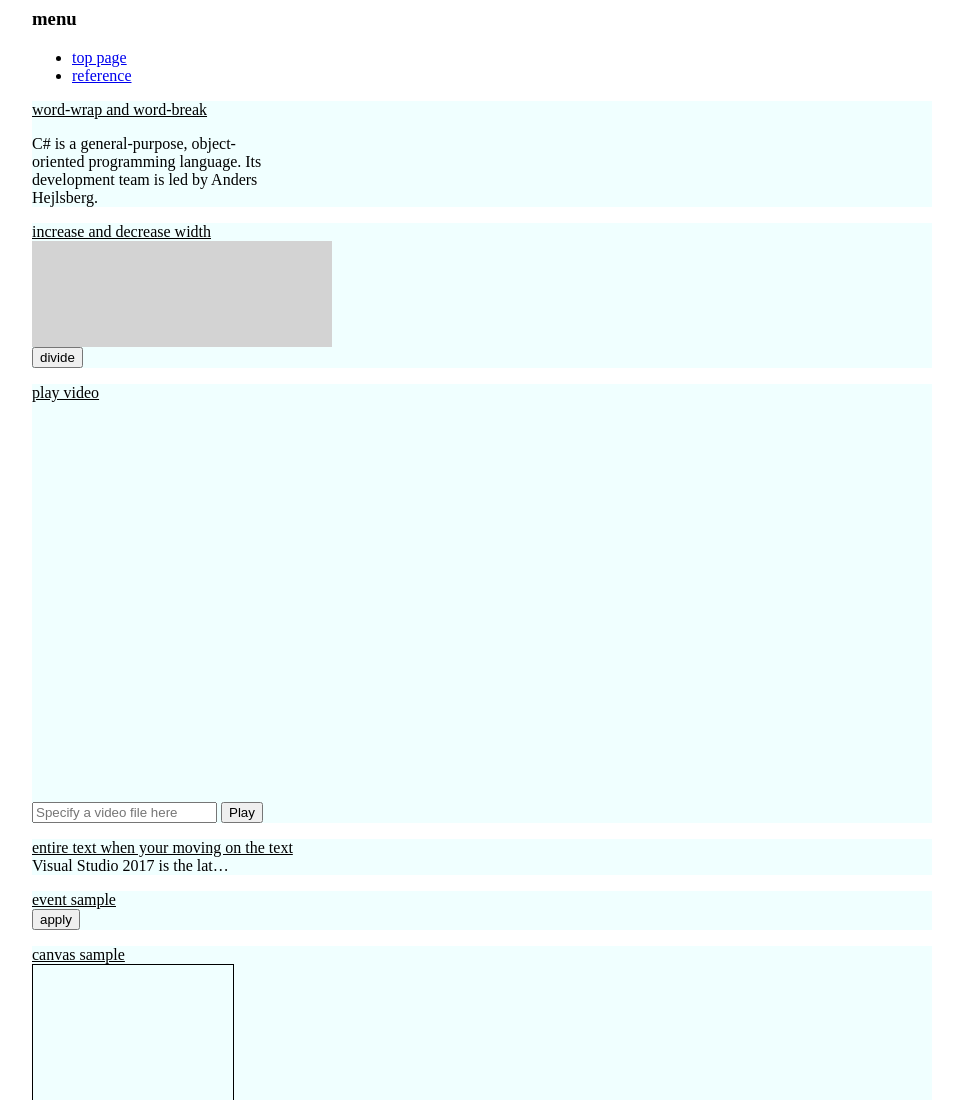
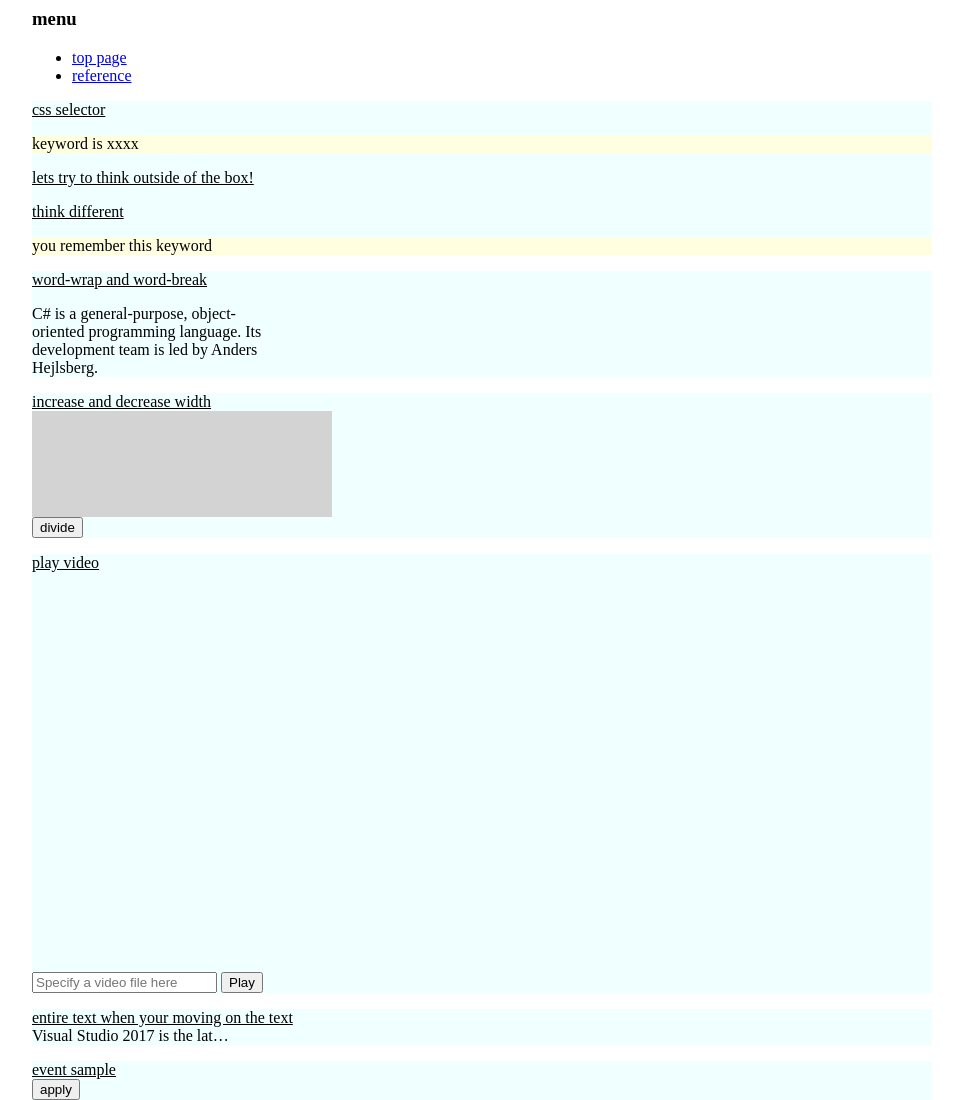
Before and after one commit to yadac/MCP70480js, a website: page index.html in a window 1280 px wide. Shown: the top 1100 px of the page, without its empty margins (158-1121 px from the left). Drawn offline with nearby package versions, Linux system fonts and the light colour scheme.

Commit message:
selector contain

```diff
--- a/index.html
+++ b/index.html
@@ -25,10 +25,25 @@
         </ul>
     </nav>
 
+    <article id="cssselector">
+        <p>css selector</p>
+        <p>keyword is xxxx</p>
+        <p>lets try to think outside of the box!</p>
+        <p>think different</p>
+        <p>you remember this keyword</p>
+    </article>
+
+    <script>
+        $("#cssselector p:contains('keyword')").css({
+            "background-color": "lightyellow",
+            "text-decoration": "none",
+        });
+    </script>
+
     <article>
         <p>word-wrap and word-break</p>
         <p id="wrapandbreak">C# is a general-purpose, object-oriented programming language. Its development team is led by Anders Hejlsberg.
-            </span>
+        </p>
     </article>
 
     <article>
```
Also changed, not shown: style/main.css (line endings or trailing spaces).
